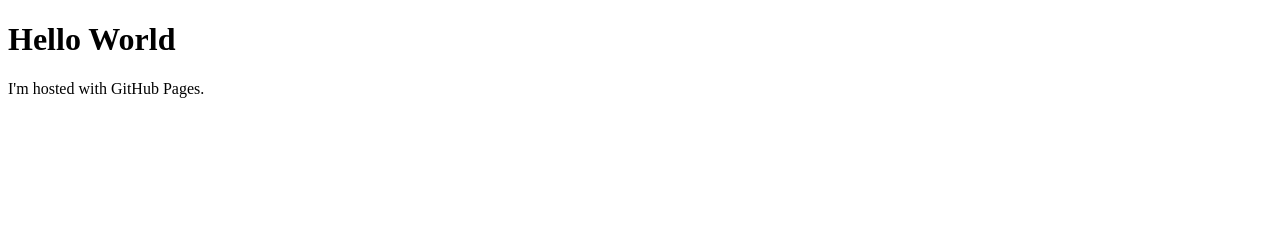
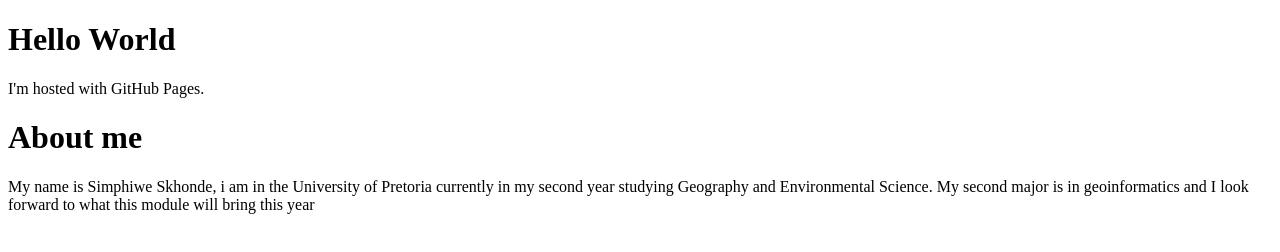
Before and after one commit to u20587059/u20587059.github.io, a plain HTML site: page index.html in a window 1280 px wide. Drawn offline with Linux system fonts and the light colour scheme.

Commit message:
Initial comment

```diff
--- a/index.html
+++ b/index.html
@@ -3,4 +3,6 @@
 <body>
     <h1>Hello World</h1>
     <p>I'm hosted with GitHub Pages.</p>
+    <h1>About me</h1>
+    <p>My name is Simphiwe Skhonde, i am in the University of Pretoria currently in my second year studying Geography and Environmental Science. My second major is in geoinformatics and I look forward to what this module will bring this year  </p>
 </body>
```
